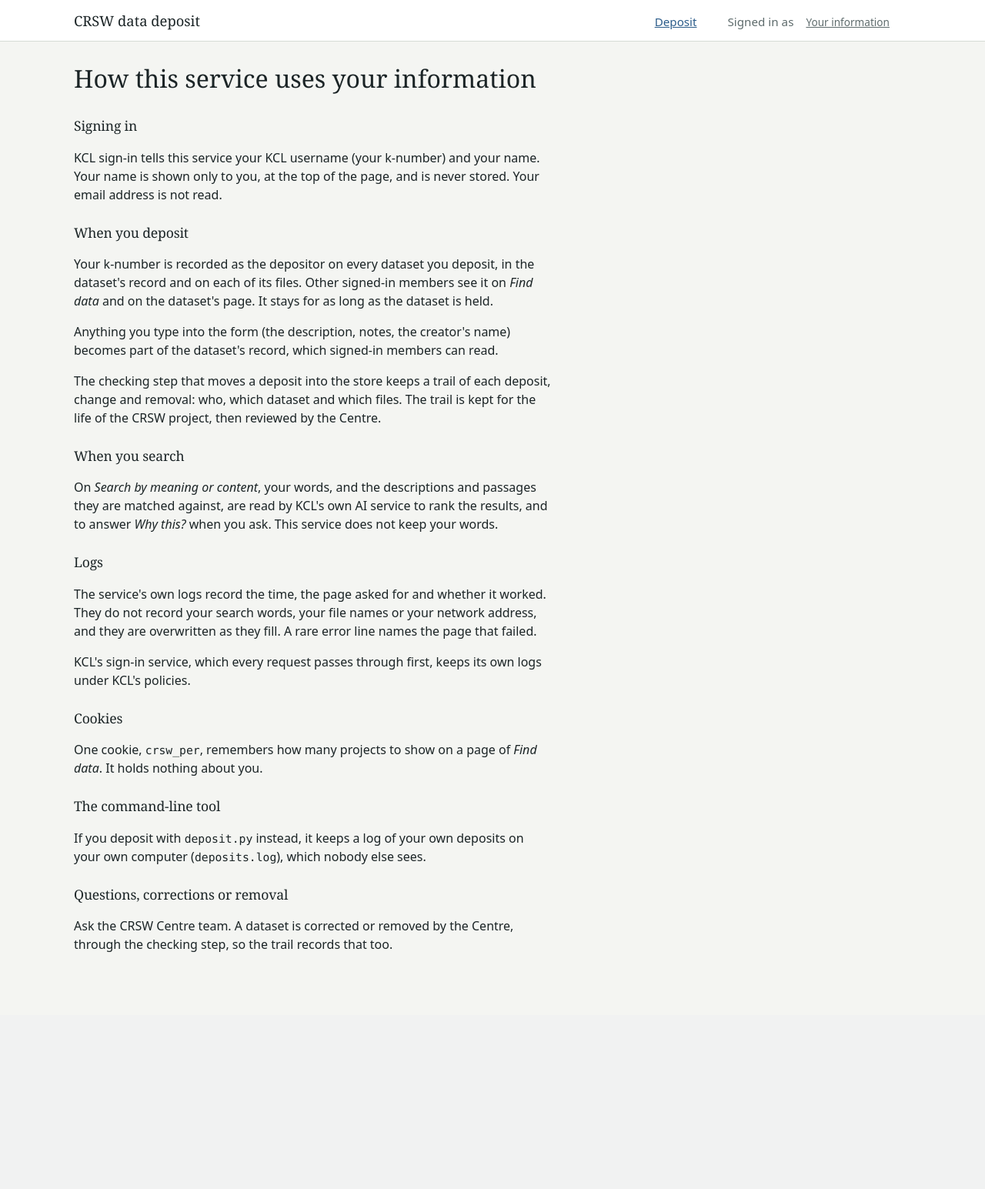
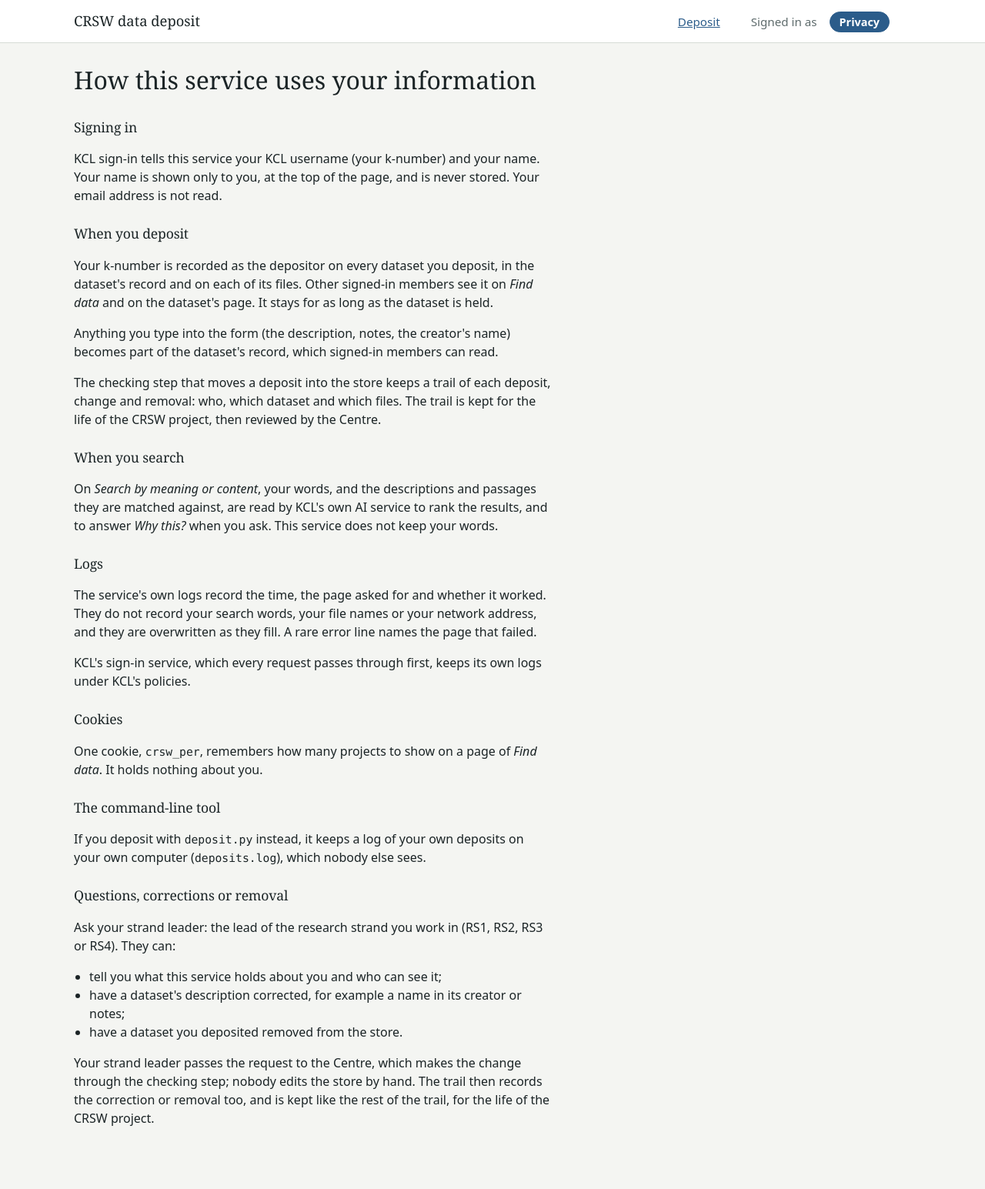
Before and after one commit to kingsdigitallab/crsw-data-ingestion-tool, a Python web app: template crsw_web/templates/privacy.html in a window 1280 px wide. Shown: the whole page at 77% size. Before the commit the page ends 1237 px from the top, so only its background shows below. Run offline with Jinja, Linux system fonts and the light colour scheme; the template is opened without the code that fills it, so the values that code supplies are empty.

Commit message:
privacy page: a Privacy button in the masthead; ask your strand leader
- The masthead link is now a bordered "Privacy" button in the action
  colour on every page, filled while on /privacy (aria-current).
- "Questions, corrections or removal" says who to ask (your strand
  leader), what they can do, and how the change is made and recorded.
- CRSW_PRIVACY_CONTACT is gone: the wording is fixed so no address can
  appear on the page; a test fails if one does.
- how-to-deposit (and its Word copy) says the same.

Co-Authored-By: Claude Opus 5.5 <noreply@anthropic.com>

```diff
--- a/crsw_web/app.py
+++ b/crsw_web/app.py
@@ -907,7 +907,6 @@ def create_app(settings: Optional[Settings] = None,
         the notice the audit of 9 November 2026 asked for."""
         return templates.TemplateResponse(request, "privacy.html", {
             "user": user, "read_enabled": read_enabled,
-            "privacy_contact": settings.privacy_contact,
         })
 
     @app.get("/auth/headers")
--- a/crsw_web/config.py
+++ b/crsw_web/config.py
@@ -104,10 +104,6 @@ class Settings:
     # r12: the (CD)ISaW explorer, linked from centre/cdisaw datasets on
     # the dataset page and the Find data row; blank = no link.
     cdisaw_url: str = ""
-    # Who to ask about what the service records, named on /privacy (a
-    # name, a team or an address; set on the VM, never in the repo).
-    # Blank = the page says "the CRSW Centre team".
-    privacy_contact: str = ""
 
     @property
     def read_enabled(self) -> bool:
@@ -267,7 +263,6 @@ class Settings:
             search_weak_band=opt_float("SEARCH_WEAK_BAND", cls.search_weak_band),
             search_weak_floor=opt_float("SEARCH_WEAK_FLOOR", cls.search_weak_floor),
             cdisaw_url=get("CDISAW_URL").rstrip("/"),
-            privacy_contact=" ".join(get("PRIVACY_CONTACT").split()),
         )
 
 
--- a/crsw_web/static/deposit.css
+++ b/crsw_web/static/deposit.css
@@ -35,7 +35,11 @@ code { font-family: var(--mono); font-size: .92em; }
 .wordmark { font-family: var(--serif); font-size: 1.15rem; text-decoration: none; color: var(--ink); }
 .who { color: var(--muted); font-size: .95rem; }
 .release { color: var(--muted); font-size: .8rem; font-family: var(--mono, monospace); margin-left: .75rem; }
-.privacy-link { color: var(--muted); font-size: .85rem; }
+.privacy-link { color: var(--action); font-size: .9rem; font-weight: 600; text-decoration: none; white-space: nowrap;
+  border: 1px solid currentColor; border-radius: 999px; padding: .1rem .75rem; }
+.privacy-link:hover, .privacy-link:focus-visible, .privacy-link[aria-current] {
+  background: var(--action); color: var(--action-ink); border-color: var(--action); }
+.summary.privacy ul { max-width: 68ch; padding-left: 1.25rem; }
 .summary.privacy h2 { font-family: var(--serif); font-size: 1.1rem; margin: 1.5rem 0 .4rem; }
 .summary.privacy p { max-width: 68ch; }
 .nav { margin-left: auto; margin-right: 1.5rem; display: flex; gap: 1rem; font-size: .95rem; }
--- a/crsw_web/templates/_who.html
+++ b/crsw_web/templates/_who.html
@@ -2,5 +2,5 @@
     display name comes from the proxy when CRSW_PROXY_NAME_HEADER is set;
     the k-number is always shown because it is what the record holds. -#}
 <span class="who">{{ who_verb }} <strong>{{ user.display_name or user.username }}</strong>{% if user.display_name %} ({{ user.username }}){% endif %}</span>
-<a class="privacy-link" href="/privacy">Your information</a>
+<a class="privacy-link" href="/privacy" title="How this service uses your information"{% if on_privacy %} aria-current="page"{% endif %}>Privacy</a>
 <span class="release" title="the release this service was built from">{{ release }}</span>
--- a/crsw_web/templates/privacy.html
+++ b/crsw_web/templates/privacy.html
@@ -11,7 +11,7 @@
   <div class="masthead-inner">
     <a class="wordmark" href="/">CRSW data deposit</a>
     <nav class="nav">{% if read_enabled %}<a href="/datasets">Find data</a> {% endif %}{% if search_enabled %}<a href="/search">Search by meaning or content</a> {% endif %}<a href="/">Deposit</a></nav>
-    {% set who_verb = "Signed in as" %}{% include "_who.html" %}
+    {% set who_verb = "Signed in as" %}{% set on_privacy = true %}{% include "_who.html" %}
   </div>
 </header>
 
@@ -45,7 +45,13 @@
     <p>If you deposit with <code>deposit.py</code> instead, it keeps a log of your own deposits on your own computer (<code>deposits.log</code>), which nobody else sees.</p>
 
     <h2>Questions, corrections or removal</h2>
-    <p>Ask {{ privacy_contact or "the CRSW Centre team" }}. A dataset is corrected or removed by the Centre, through the checking step, so the trail records that too.</p>
+    <p>Ask your strand leader: the lead of the research strand you work in (RS1, RS2, RS3 or RS4). They can:</p>
+    <ul>
+      <li>tell you what this service holds about you and who can see it;</li>
+      <li>have a dataset's description corrected, for example a name in its creator or notes;</li>
+      <li>have a dataset you deposited removed from the store.</li>
+    </ul>
+    <p>Your strand leader passes the request to the Centre, which makes the change through the checking step; nobody edits the store by hand. The trail then records the correction or removal too, and is kept like the rest of the trail, for the life of the CRSW project.</p>
   </article>
 </main>
 </body>
```
Also changed, not shown: docs/how-to-deposit.md (+2 -2 lines), tests/test_web_config.py (+0 -5 lines), tests/test_web_form.py (+5 -10 lines), 2 other files.
